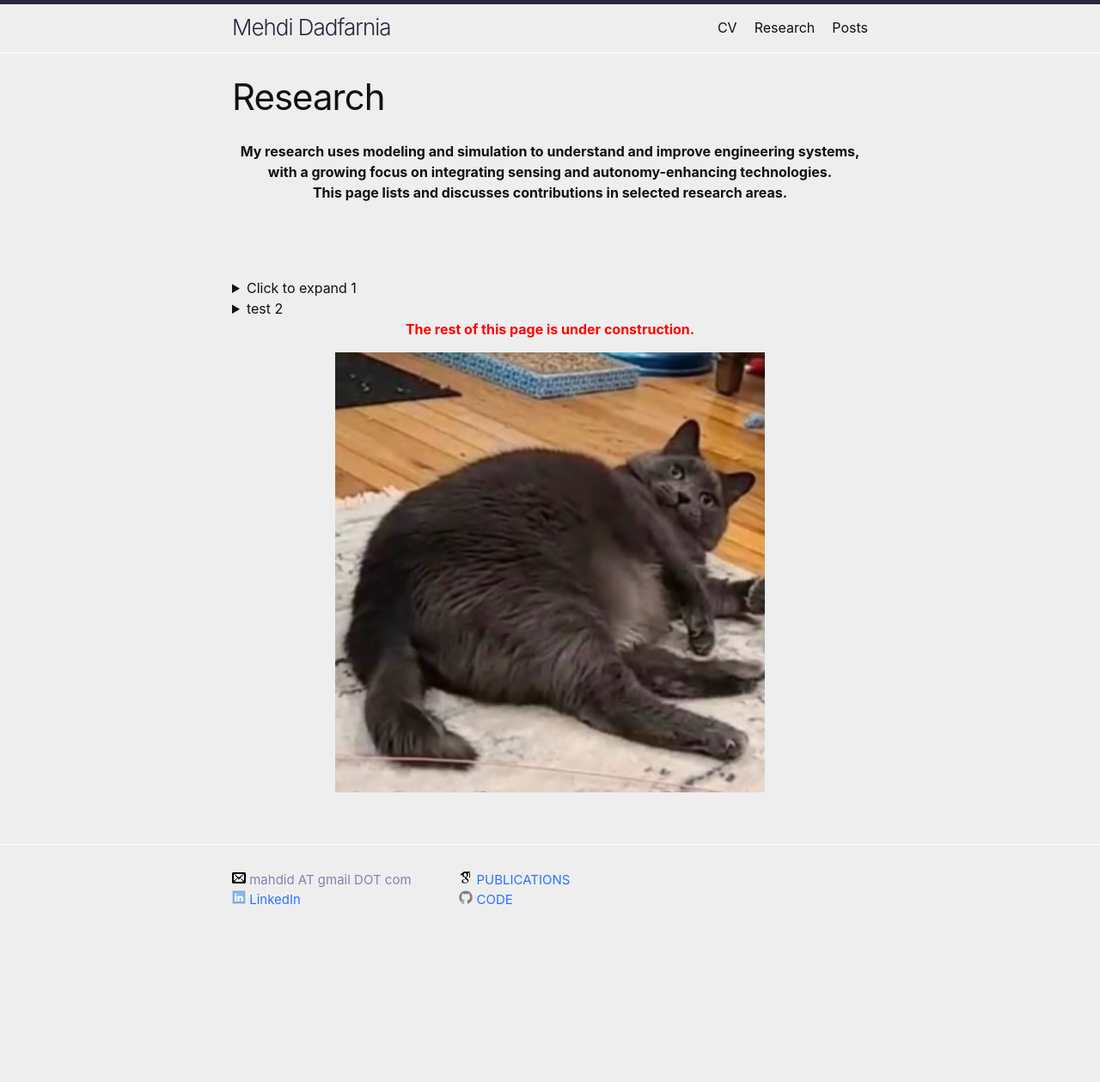
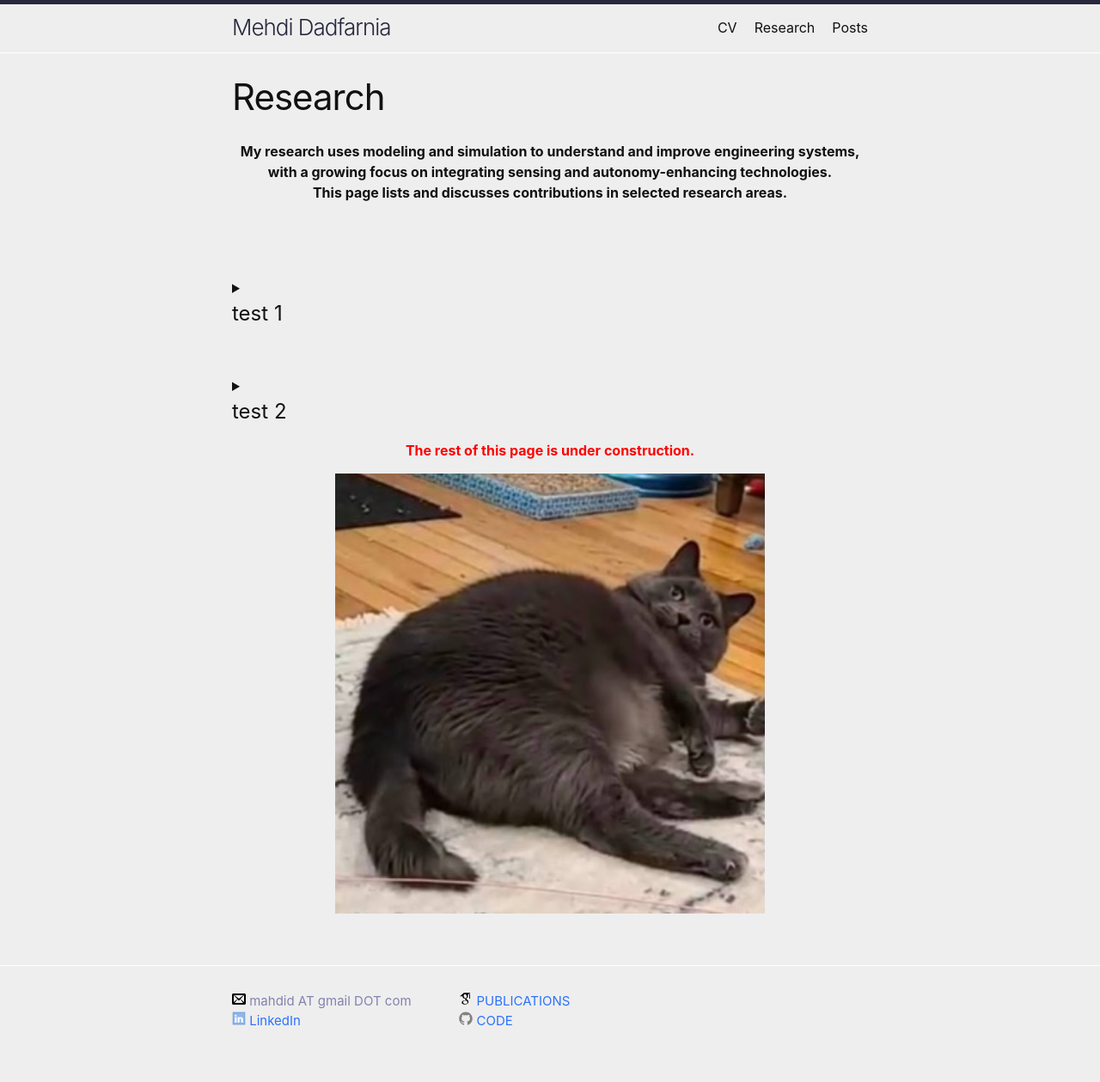
Before and after one commit to mehdidadfarnia/mehdidadfarnia.github.io, a Jekyll site: the page built from research.markdown, in a window 1280 px wide. Shown: the whole page at 86% size. Built offline with Jekyll 4.4.1, drawn with Linux system fonts in a browser that asks for light colours; before the commit the page ends 1118 px from its top, so only the background shows below that.

Commit message:
testing expandable section try 2

```diff
--- a/research.markdown
+++ b/research.markdown
@@ -12,23 +12,17 @@ permalink: /Research/
 
 
 <details>
-  <summary>Click to expand 1</summary>
-
-  This content is hidden by default. You can include:
-  - Lists 1
-  - **Bold text**
-  - [Links](https://example.com)
+  <summary><h1>test 1</h1></summary>
+hidden content  2
 
 </details>
 
+<br>
 
 <details>
-  <summary>test 2 </summary>
+  <summary><h1>test 2</h1></summary>
 
-  This content is hidden by default. You can include:
-  - Lists oh wow
-  - **Bold text**
-  - [Links](https://example.com)
+hidden content 2
 
 </details>
 
```
